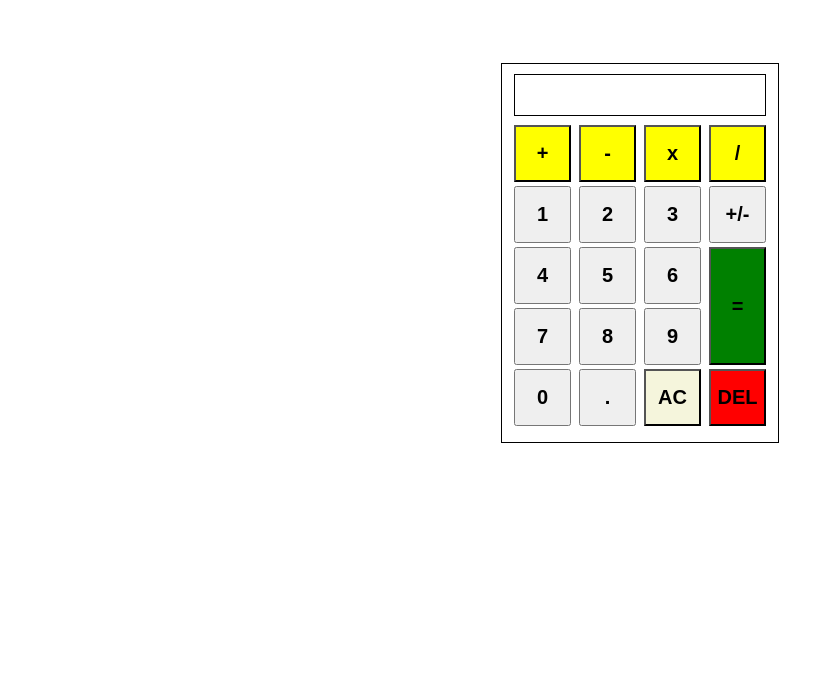
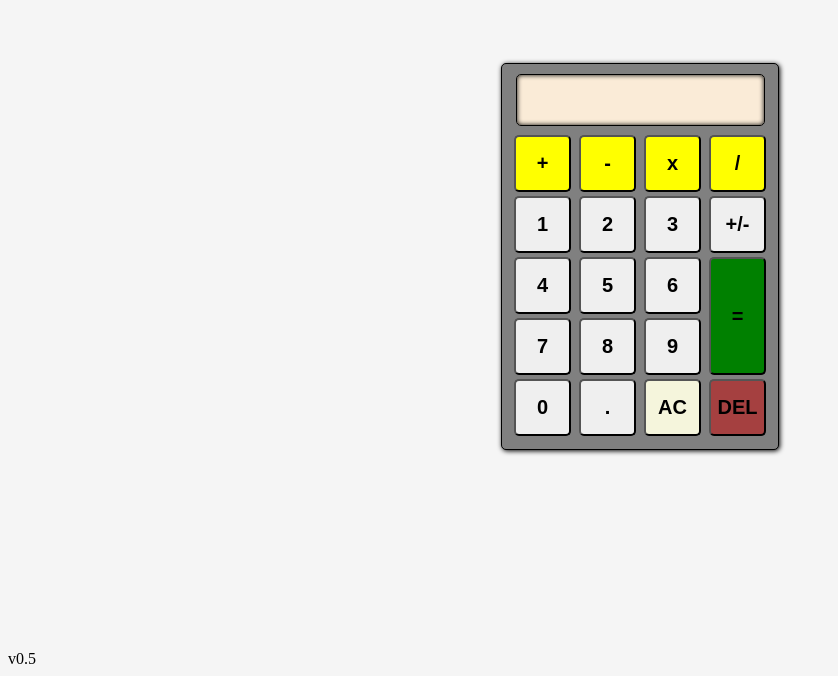
Before and after one commit to fripp9/calculadora, a plain HTML site: page index.html in a window 1280 px wide. Shown: the part 137-813 px from the top of the page, without its empty margins (0-838 px from the left). Drawn offline with Linux system fonts and the light colour scheme; a web font is replaced by a local one.

Commit message:
better UI

```diff
--- a/index.html
+++ b/index.html
@@ -6,6 +6,7 @@
     <meta name="viewport" content="width=device-width, initial-scale=1.0">
     <title>Calculadora for The Odin Project</title>
     <link rel="stylesheet " href="styles.css">
+    <link href="https://fonts.cdnfonts.com/css/seven-segment" rel="stylesheet">
     <script src="main.js" defer></script>
 </head>
 <body>
@@ -38,5 +39,6 @@
             </div>
         </div>
     </div>
+<div id="footer">v0.5</v0></div>
 </body>
 </html>
--- a/main.js
+++ b/main.js
@@ -122,11 +122,11 @@ function handleClickResultado() {
         return;
     }   else {
         if (resultClicked === true) {
-            display.textContent = operate (a, b, c);
+            display.textContent = operate(a, b, c);
             a = display.textContent;
         }   else {
             b = display.textContent;
-            display.textContent = operate (a, b, c);
+            display.textContent = operate(a, b, c);
             a = display.textContent;
             resultClicked = true;
         }
--- a/styles.css
+++ b/styles.css
@@ -1,26 +1,42 @@
+body {
+    background-color: whitesmoke;
+}
+
 #calculatorContainer {
+    background-color: gray;
     border: 1px solid black;
     margin: 200px auto;
     width: 256px;
-    height: 358px;
+    height: 365px;
     padding: 10px;
+    border-radius: 5px;
+    box-shadow: 1px 1px 5px;
 }
 
 button {
     font-size: 20px;
     font-weight: bold;
+    border-radius: 5px;
 }
 
 #display {
-    font-size: 20px;
+    font-family: 'Seven Segment', sans-serif;
+    box-shadow: inset 0 0 5px;
+    border-radius: 5px;
+    background-color: antiquewhite;
+    font-size: 40px;
     margin: 0 auto;
     width: 240px;
-    height: 40px;
-    line-height: 40px;
+    max-width: 240px;
+    height: 50px;
+    line-height: 50px;
     text-align: right;
     border: 1px solid black;
-    padding-right: 10px;
+    padding-right: 7px;
     margin-bottom: 7px;
+    white-space: nowrap;
+    overflow: hidden;
+    text-overflow: ellipsis;
 }
 
 #btnContainer {
@@ -51,7 +67,7 @@ button {
 }
 
 #btnBackspace {
-    background-color: red;
+    background-color: rgb(165, 64, 64);
 }
 
 #btnDelete {
```
